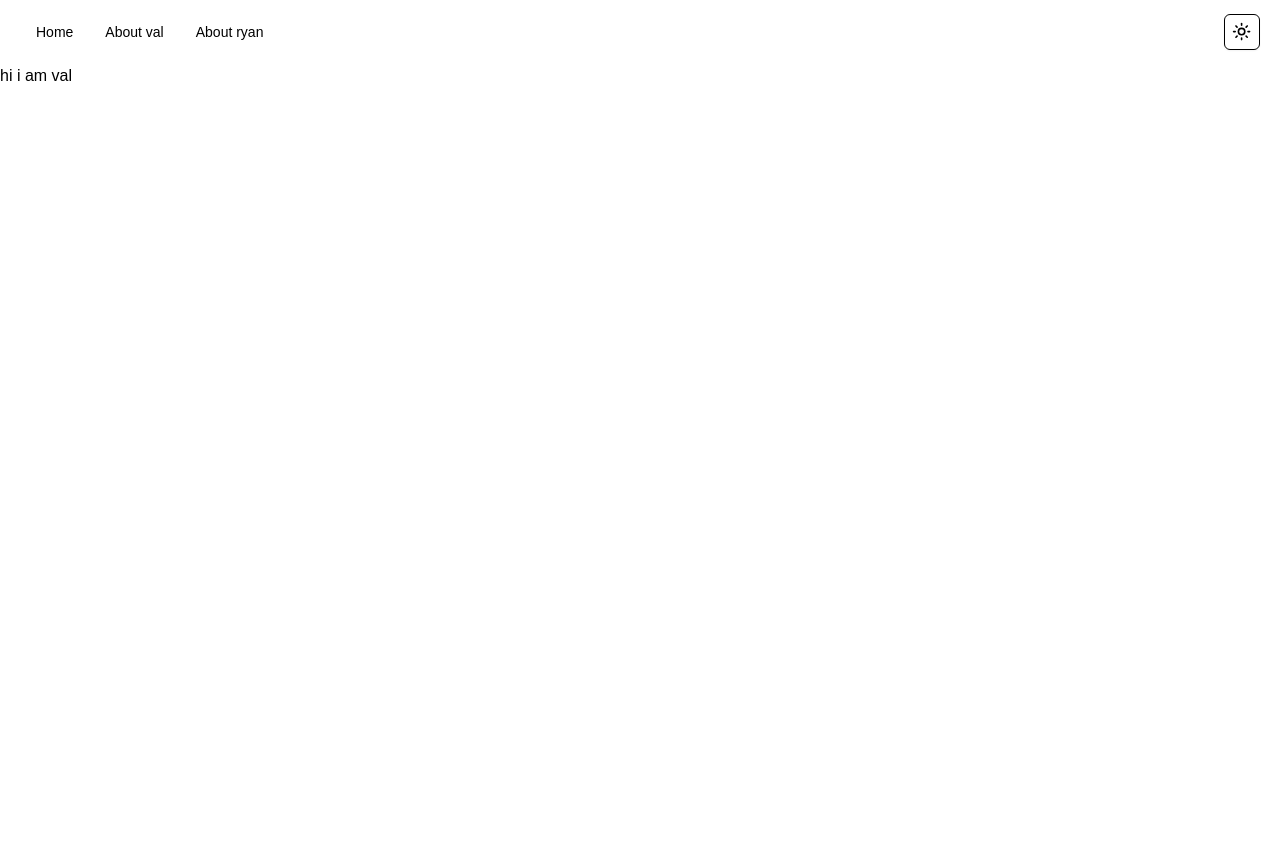
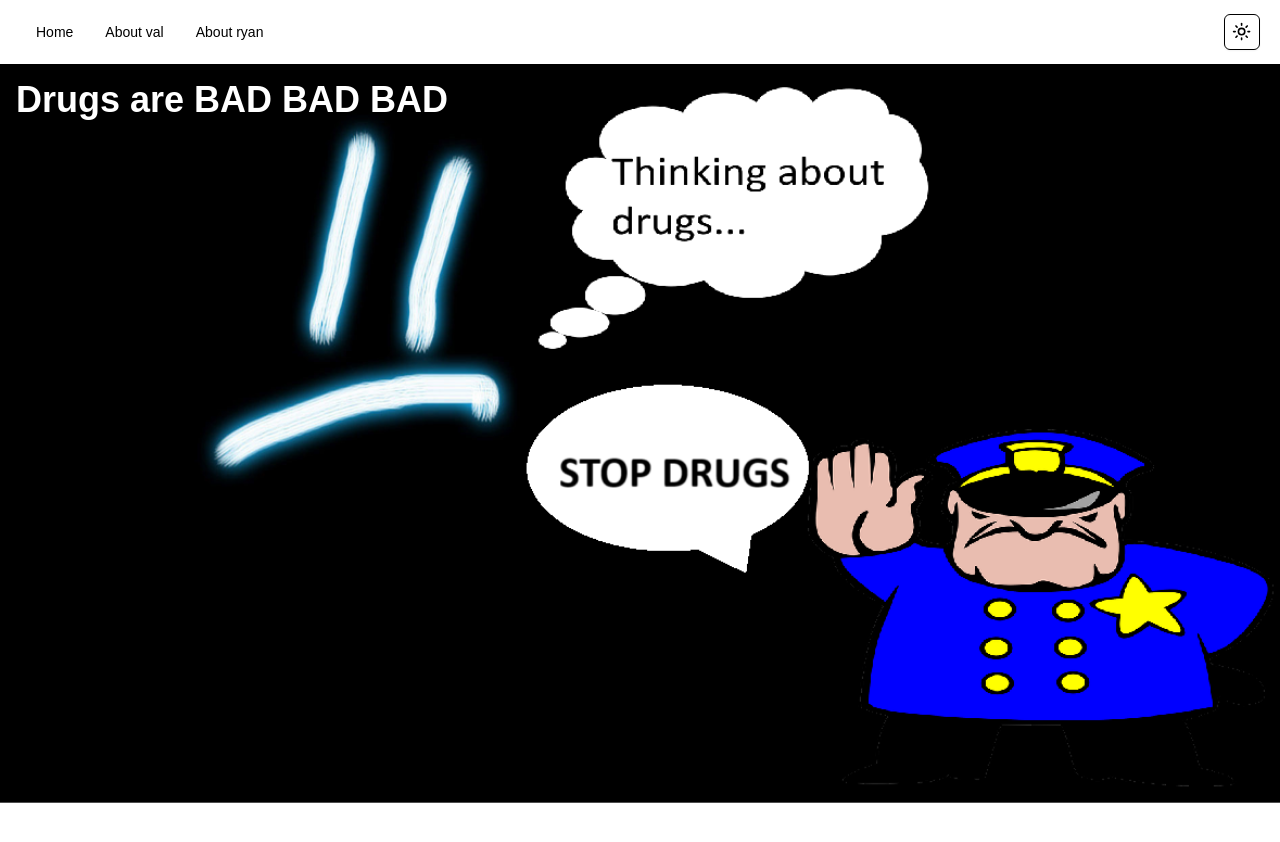
Before and after one commit to zeniafoo/ryan_heartcode, a Next.js app in the folder my-app/: page /about-val in a window 1280 px wide. Shown: the top 842 px of the page. Before the commit the page ends 800 px from the top, so only its background shows below. Built offline with nearby package versions, Linux system fonts and the light colour scheme.

Commit message:
val update

```diff
--- a/my-app/src/app/about-val/page.tsx
+++ b/my-app/src/app/about-val/page.tsx
@@ -1,7 +1,15 @@
-export default function aboutval(){
-    return(
-        <div>
-            hi i am val
-        </div>
-    )
+export default function Home() {
+  return (
+    <div
+      className="bg-cover bg-center h-screen"
+      style={{
+        backgroundImage: `url("/heartcodebackground.png")`,
+        backgroundPosition: 'center 20%'  // Adjust the value to move the image down
+      }}
+    >
+      <div className="text-white font-bold text-4xl p-4">
+        Drugs are BAD BAD BAD
+      </div>
+    </div>
+  );
 }
```
Also changed, not shown: my-app/public/heartcodebackground.png (added).
